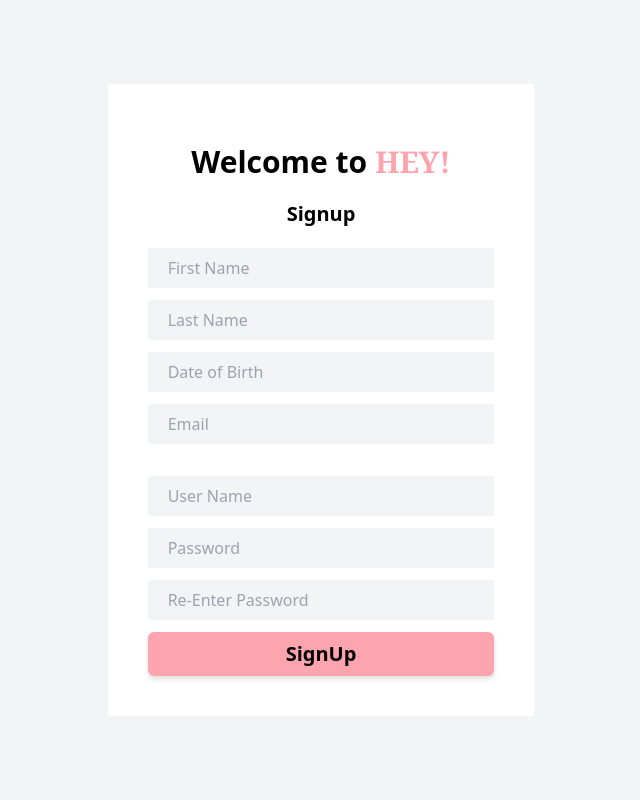
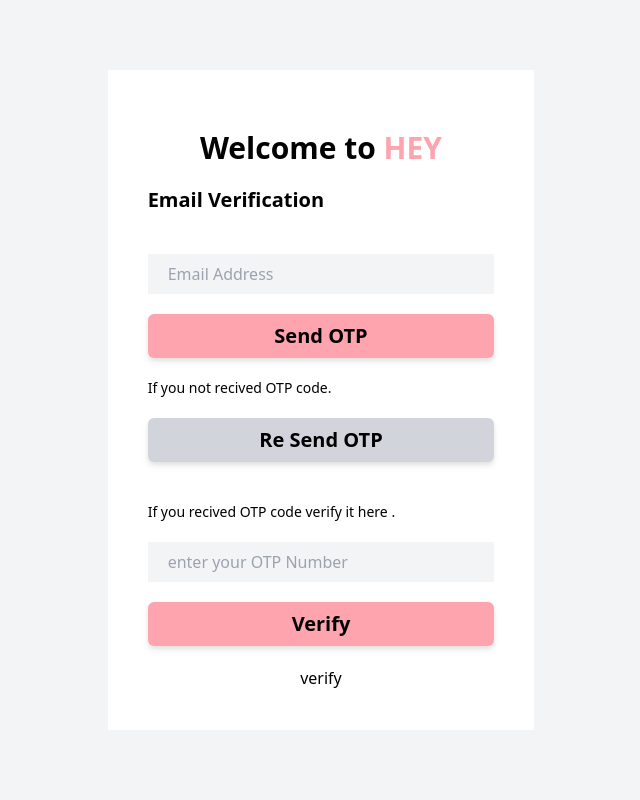
Before and after one commit to RashinShan/hey-app, a Django app: page / in a window 1280 px wide. Shown: the whole page, without its empty margins (319-959 px from the left). Run offline with Django 4.2, Linux system fonts and the light colour scheme; some libraries are stand-ins or nearby versions.

Commit message:
Add files via upload
i make that otp verification part in back end i also edit sign_upOTP.html pages form featurs

```diff
--- a/hayapp/chatapplycation_heyapp/heyapp/admin.py
+++ b/hayapp/chatapplycation_heyapp/heyapp/admin.py
@@ -1,6 +1,3 @@
 from django.contrib import admin
-from .models import User, Message
 
 # Register your models here.
-admin.site.register(User)
-admin.site.register(Message)
--- a/hayapp/chatapplycation_heyapp/heyapp/urls.py
+++ b/hayapp/chatapplycation_heyapp/heyapp/urls.py
@@ -7,11 +7,13 @@ from django.conf.urls.static import static
 urlpatterns = [
 
 
-    path('',views.reg,name='sign_up' ),
+    path('',views.signup_OTPfunc,name='signup_OTP' ),
     path('home/',views.homefunc,name='home' ),
     path('chat/',views.chatfunc,name='chat' ),
     path('login/',views.loginfunc,name='login' ),
     path('signup_OTP/',views.signup_OTPfunc,name='signup_OTP' ),
+    path('signup/',views.signupfunc,name='signup' ),
     path('userlist/',views.userlistfunc,name='userlist' ),
-    path('register/',views.register,name='register' ),
+    path('sendemail/', views.sendemail, name="sendemail"),
+    path('verifyotp/', views.verifyotp, name="verifyotp"),
 ]
--- a/hayapp/chatapplycation_heyapp/heyapp/views.py
+++ b/hayapp/chatapplycation_heyapp/heyapp/views.py
@@ -1,18 +1,17 @@
-from django.shortcuts import render
+
+from django.shortcuts import render, redirect
+from django.contrib import messages
+import sib_api_v3_sdk
+from sib_api_v3_sdk.rest import ApiException
+from pprint import pprint
+import random
 from django.http import HttpResponse
-from .models import User, Message
-
 
 def chatfunc (request):
     return render(request,'chat.html')
 
-
 def homefunc (request):
      return render(request,'home.html')
-
-def reg(request):
-     return render(request, 'signup.html')
-
 
 def loginfunc (request):
      return render(request,'login.html')
@@ -20,19 +19,57 @@ def loginfunc (request):
 def signup_OTPfunc (request):
      return render(request,'signup_OTP.html')
 
+
+def signupfunc (request):
+     return render(request,'signup.html')
+
 def userlistfunc (request):
      return render(request,'userlist.html')
 
-def register(request):
-     firstname = request.POST['firstname']
-     lastname = request.POST['lastname']
-     dob = request.POST['dob']
-     email = request.POST['email']
-     username = request.POST['uname']
-     password = request.POST['password']
+
+def otpgenarator():
+    random_number = random.randrange(1000, 10000)
+    return random_number
+
+def sendemail(request):
+    code=otpgenarator()
+    request.session['otp_code'] = code
+
+    if request.method == "POST":
+        sender = 'hay app team'
+        toemail = request.POST.get('email')
+        toname = "New user"
+        fromemail = "shankumarasinha6@gmail.com"
+        subject = "your otp verification code"
+        message=str(code)
 
 
 
-     new_user = User.objects.create(firstname=firstname, lastname=lastname, dob=dob, email=email, username=username, password=password)
-     new_user.save()
-     return HttpResponse('Data enter Successfully')
+        configuration = sib_api_v3_sdk.Configuration()
+        configuration.api_key['api-key'] = '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'
+        api_instance = sib_api_v3_sdk.TransactionalEmailsApi(sib_api_v3_sdk.ApiClient(configuration))
+        subject = subject
+        html_content = message
+        sender = {"name": sender, "email": fromemail}
+        to = [{"email": toemail, "name": toname}]
+        headers = {"Some-Custom-Name": "unique-id-1234"}
+        send_smtp_email = sib_api_v3_sdk.SendSmtpEmail(to=to, headers=headers,html_content=html_content, sender=sender, subject=subject)
+        try:
+            api_response = api_instance.send_transac_email(send_smtp_email)
+            pprint(api_response)
+            messages.success(request, "otp code  send successfully")
+        except ApiException as e:
+            print("Exception when calling SMTPApi->send_transac_email: %s\n" % e)
+    return render(request, 'signup_OTP.html', locals())
+
+
+def verifyotp(request):
+
+    if request.method == "POST":
+        otp = request.POST.get('otp')
+        otp_code=request.session.get('otp_code')
+        otp=int(otp)
+        if otp_code != otp:
+             return redirect('signup_OTP')
+
+    return render(request, 'home.html', locals())
--- a/hayapp/chatapplycation_heyapp/templates/home.html
+++ b/hayapp/chatapplycation_heyapp/templates/home.html
@@ -40,7 +40,7 @@
   </div>
   <!-- end search compt -->
   <div class="flex flex-row py-4 px-1 justify-center items-center ">
-  <iframe src="userlist.html" width="100%" height="460" style="border:none;">
+  <iframe src="{% url 'userlist' %}" width="100%" height="460" style="border:none;">
   </iframe>
 </div>
 
@@ -51,7 +51,7 @@
     <div class="flex justify-end mb-4">
 
 
-      <iframe src="chat.html" width="100%" height="520" style="border:none;">
+      <iframe src="{% url 'chat' %}" width="100%" height="520" style="border:none;">
       </iframe>
     </div>
   </div>
--- a/hayapp/chatapplycation_heyapp/templates/login.html
+++ b/hayapp/chatapplycation_heyapp/templates/login.html
@@ -15,7 +15,7 @@
           <h1 class="text-center text-3xl font-bold py-5">Welcome to <span class="text-rose-300">HEY</span></h1>
             <div class="space-y-5">
               <h1 class="text-xl font-semibold">Log In</h1>
-                <form class="flex flex-col space-y-5" id="post-form">
+                <form class="flex flex-col space-y-5">
 
 
               <input type="email" placeholder="Email" class="outline-0 px-5 py-2 bg-gray-100">
@@ -28,7 +28,7 @@
                   </div>
                     <a href="#" class="text-sm">forget password?</a>
                 </div>
-              <button type="submit" class="p-2 bg-rose-300 text-xl text-black font-bold rounded-md drop-shadow-md hover:bg-rose-400">Log In</button>
+              <button class="p-2 bg-rose-300 text-xl text-black font-bold rounded-md drop-shadow-md hover:bg-rose-400">Log In</button>
 
             </form>
 
--- a/hayapp/chatapplycation_heyapp/templates/signup.html
+++ b/hayapp/chatapplycation_heyapp/templates/signup.html
@@ -12,9 +12,8 @@
             <h1 class="text-center text-3xl font-bold py-5">Welcome to <span class="text-rose-300 font-serif">HEY!</span></h1>
             <div class="space-y-5">
                 <h1 class="text-center text-xl font-semibold">Signup</h1>
-    <form class="flex flex-col space-y-5" action="{% url 'register' %}" method="POST">
+    <form class="flex flex-col space-y-5">
         <fieldset>
-            {% csrf_token%}
         <!--photo-->
         <input type="text" id="" name="firstname" placeholder="First Name" required class="outline-0 px-5 py-2 bg-gray-100 w-full mb-3">
         <input type="text" id="" name="lastname" placeholder="Last Name" required class="outline-0 px-5 py-2 bg-gray-100 w-full mb-3">
@@ -25,7 +24,7 @@
         <input type="text" id="" name="uname" placeholder="User Name" required class="outline-0 px-5 py-2 bg-gray-100 w-full mb-3">
         <input type="password" id="" name="password" placeholder="Password" required class="outline-0 px-5 py-2 bg-gray-100 w-full mb-3">
         <input type="password" id="" name="reenterpassword" placeholder="Re-Enter Password" required class="outline-0 px-5 py-2 bg-gray-100 w-full mb-3">
-        <button type="submit" class="p-2 bg-rose-300 text-xl text-black font-bold rounded-md drop-shadow-md hover:bg-rose-400 w-full content-center">SignUp</button>
+        <button class="p-2 bg-rose-300 text-xl text-black font-bold rounded-md drop-shadow-md hover:bg-rose-400 w-full content-center">SignUp</button>
     </fieldset>
     </form>
 </div>
--- a/hayapp/chatapplycation_heyapp/templates/signup_OTP.html
+++ b/hayapp/chatapplycation_heyapp/templates/signup_OTP.html
@@ -14,24 +14,26 @@
         <div class="lg:w-1/3 2xl:w-1/4 p-10 bg-white">
           <h1 class="text-center text-3xl font-bold py-5">Welcome to <span class="text-rose-300">HEY</span></h1>
             <div class="space-y-5">
-              <h1 class="text-xl font-semibold">Mobile Number Verification</h1>
-                <form class="flex flex-col space-y-5">
+              <h1 class="text-xl font-semibold">Email Verification</h1>
 
-
-              <input type="text" placeholder="Mobile Number" class="outline-0 px-5 py-2 bg-gray-100">
+               <form class="flex flex-col space-y-5" action="{% url 'sendemail' %}" method="post" enctype="multipart/form-data">
+                 {% csrf_token %}
+              <input type="text" placeholder="Email Address" class="outline-0 px-5 py-2 bg-gray-100" name="email">
               <button class="p-2 bg-rose-300 text-xl text-black font-bold rounded-md drop-shadow-md hover:bg-rose-400">Send OTP</button>
-
               <div class="flex justify-between items-center">
                 <a href="#" class="text-sm">If you not recived OTP code.</a>
               </div>
               <button class="p-2 bg-gray-300 text-xl text-black font-bold rounded-md drop-shadow-md hover:bg-rose-400">Re Send OTP</button>
-
-              <input type="OTP Number" placeholder="OTP Number" class="outline-0 px-5 py-2 bg-gray-100">
-              <button class="p-2 bg-rose-300 text-xl text-black font-bold rounded-md drop-shadow-md hover:bg-rose-400">Verify</button>
-
-
             </form>
 
+              <form class="flex flex-col space-y-5" action="{% url 'verifyotp' %}" method="post" enctype="multipart/form-data">
+                {% csrf_token %}
+                <a href="#" class="text-sm">If you  recived OTP code verify it here .</a>
+              <input type="OTP Number" placeholder="enter your OTP Number" class="outline-0 px-5 py-2 bg-gray-100" name="otp">
+              <button class="p-2 bg-rose-300 text-xl text-black font-bold rounded-md drop-shadow-md hover:bg-rose-400">Verify</button>
+              <button type="submit" class="btn btn-primary">verify</button>
+            </form>
+            {% for i in messages %}<script>alert("{{i}}");</script>{% endfor %}
           </div>
         </div>
       </div>
```
Also changed, not shown: hayapp/chatapplycation_heyapp/chatapplycation_heyapp/settings.py (+8 -0 lines), hayapp/chatapplycation_heyapp/heyapp/models.py (+0 -13 lines), hayapp/chatapplycation_heyapp/db.sqlite3.
